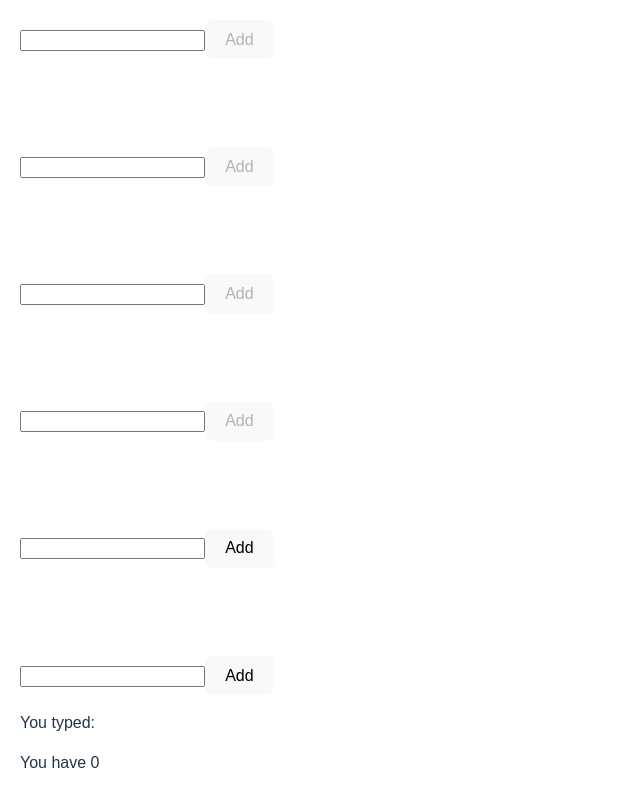
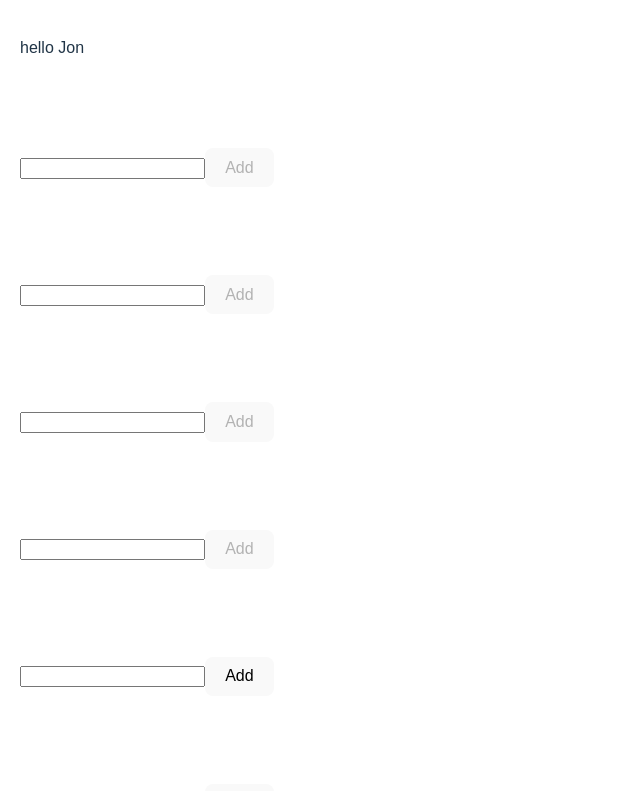
Before and after one commit to JonGudenzi/react-practice, a React (Vite) app: page / in a window 1280 px wide. Shown: the top 791 px of the page, without its empty margins (0-640 px from the left). Built offline with nearby package versions, Linux system fonts and the light colour scheme.

Commit message:
props lesson - first pass

```diff
--- a/src/App.jsx
+++ b/src/App.jsx
@@ -12,6 +12,7 @@ import InputBox4 from "./InputBox4";
 import InputBox5 from "./InputBox5";
 import InputBox6 from "./InputBox6";
 import InputBox7 from "./InputBox7";
+import Message from "./Message";
 
 
 function App() {
@@ -38,6 +39,10 @@ function App() {
 
   return (
     <div className="App">
+      <Message text="hello Jon"/>
+      <br></br>
+      <br></br>
+      <br></br>
       <InputBox7 />
       <br></br>
       <br></br>
--- /dev/null
+++ b/src/Message.jsx
@@ -0,0 +1,8 @@
+
+export default function Message(props) {
+    return (
+        <div>
+           <p>{props.text}</p>
+        </div>
+    )
+}
```
